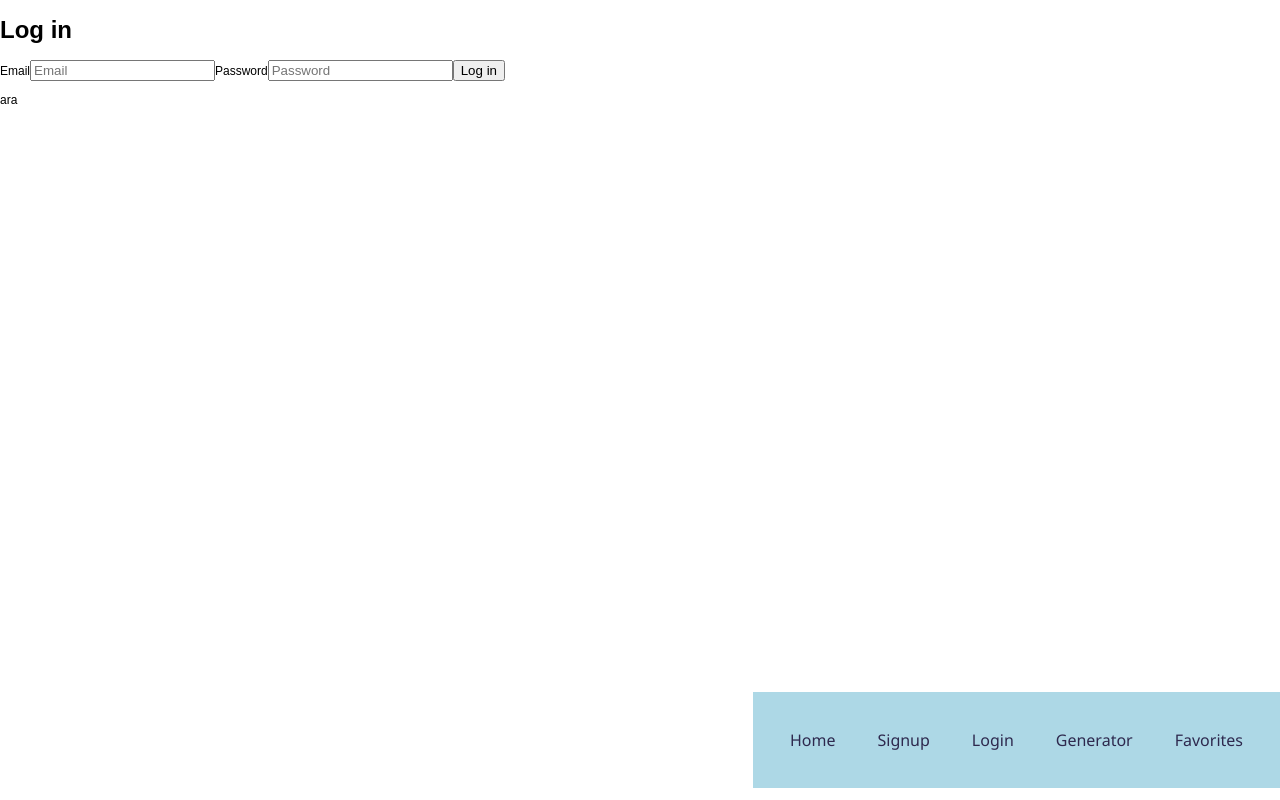
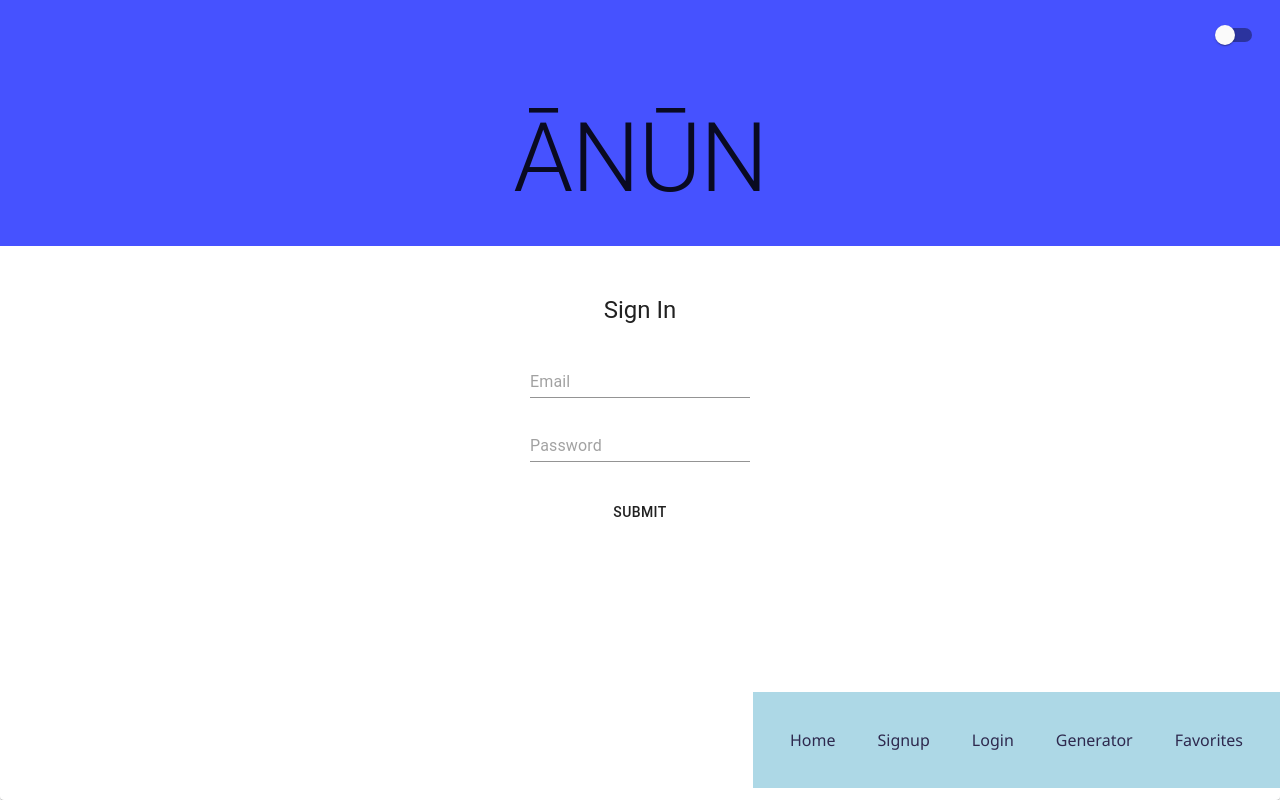
Before and after one commit to markohanesian/armenian-names, a React (Create React App) app: page /login in a window 1280 px wide. Built offline with nearby package versions, Linux system fonts and the light colour scheme; no server answers.

Commit message:
Updated Login component styling; imported to loginpage and app

```diff
--- a/src/App.js
+++ b/src/App.js
@@ -7,7 +7,7 @@ import "./App.css";
 // import LoginPage from "./pages/LoginPage";
 // import SignupPage from "./pages/SignupPage";
 import HomePage from "./pages/HomePage";
-import LoginNew from './components/LoginNew';
+import LoginPage from './pages/LoginPage';
 import SignUpNew from './components/SignUpNew';
 import GeneratorPage from './pages/GeneratorPage';
 // Firebase Authentication
@@ -55,12 +55,10 @@ export default function App() {
               {NavBar}
             </Route>
             <Route path="/login">
-              {/* <LoginPage /> */}
-              <LoginNew />
+              <LoginPage />
               {NavBar}
             </Route>
             <Route path="/signup">
-              {/* <SignupPage /> */}
               <SignUpNew />
               {NavBar}
             </Route>
--- a/src/components/LoginNew.js
+++ b/src/components/LoginNew.js
@@ -3,6 +3,7 @@ import { withRouter, Redirect } from "react-router";
 import app from "../base";
 // Using AuthContext for Firebase user authentication
 import { AuthContext } from "../Auth";
+import { TextField, Button, Typography, Grid } from "@material-ui/core/";
 
 // history object passed in as props
 const Login = ({ history }) => {
@@ -33,21 +34,24 @@ const Login = ({ history }) => {
   }
 
   return (
-    <div>
-      <h1>Log in</h1>
+    <Grid container class="grid-default" spacing={1}>
+      <Grid class="grid-default" item xs={12}>
+        <Typography variant="h5" gutterBottom>
+          Sign In
+        </Typography>
+      </Grid>
       <form onSubmit={handleLogin}>
-        <label>
-          Email
-          <input name="email" type="email" placeholder="Email" />
-        </label>
-        <label>
-          Password
-          <input name="password" type="password" placeholder="Password" />
-        </label>
-        <button type="submit">Log in</button>
+          <Grid class="grid-default" item xs={12}>
+            <TextField name="email" type="email" placeholder="Email" />
+          </Grid>
+          <Grid class="grid-default" item xs={12}>
+            <TextField name="password" type="password" placeholder="Password" />
+          </Grid>
+        <Grid class="grid-default" item xs={12}>
+          <Button type="submit">Submit</Button>
+        </Grid>
       </form>
-      <p>ara</p>
-    </div>
+    </Grid>
   );
 };
 
--- a/src/pages/LoginPage.js
+++ b/src/pages/LoginPage.js
@@ -47,8 +47,6 @@ function LoginPage() {
           <Grid className="grid-default">
             {/* <Login /> */}
             <LoginNew />
-            <p>hello</p>
-
           </Grid>
         </Paper>
       </ThemeProvider>
```
